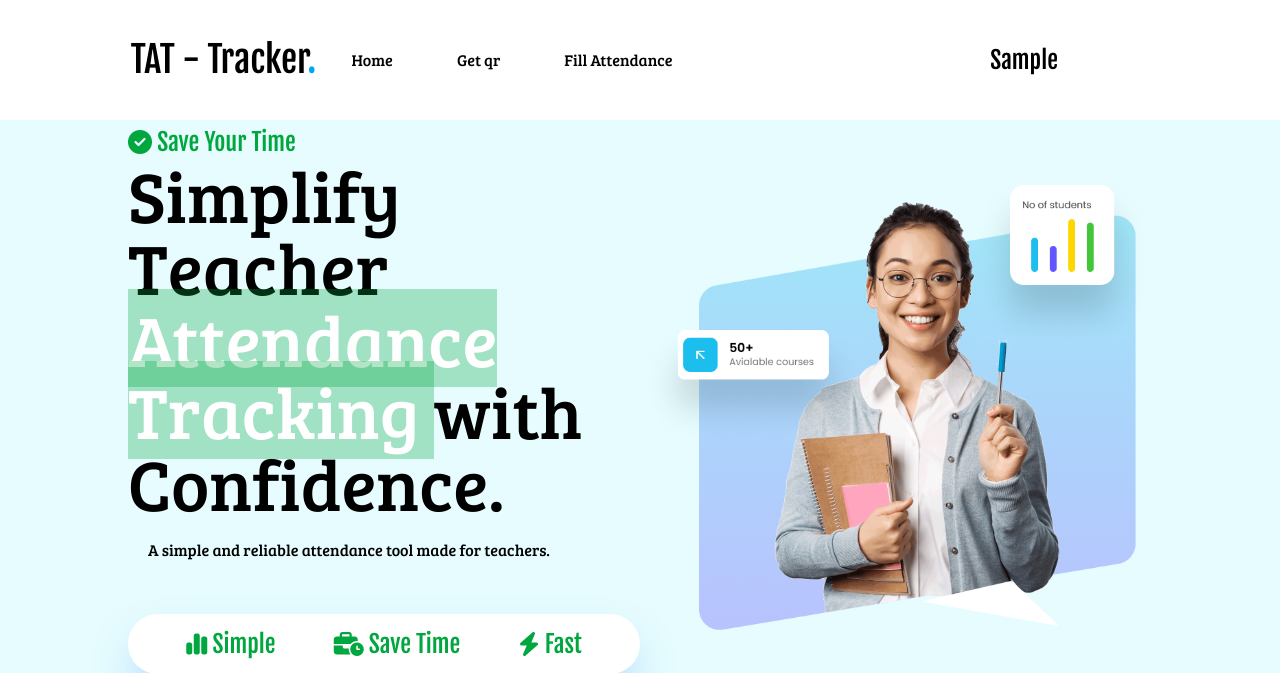
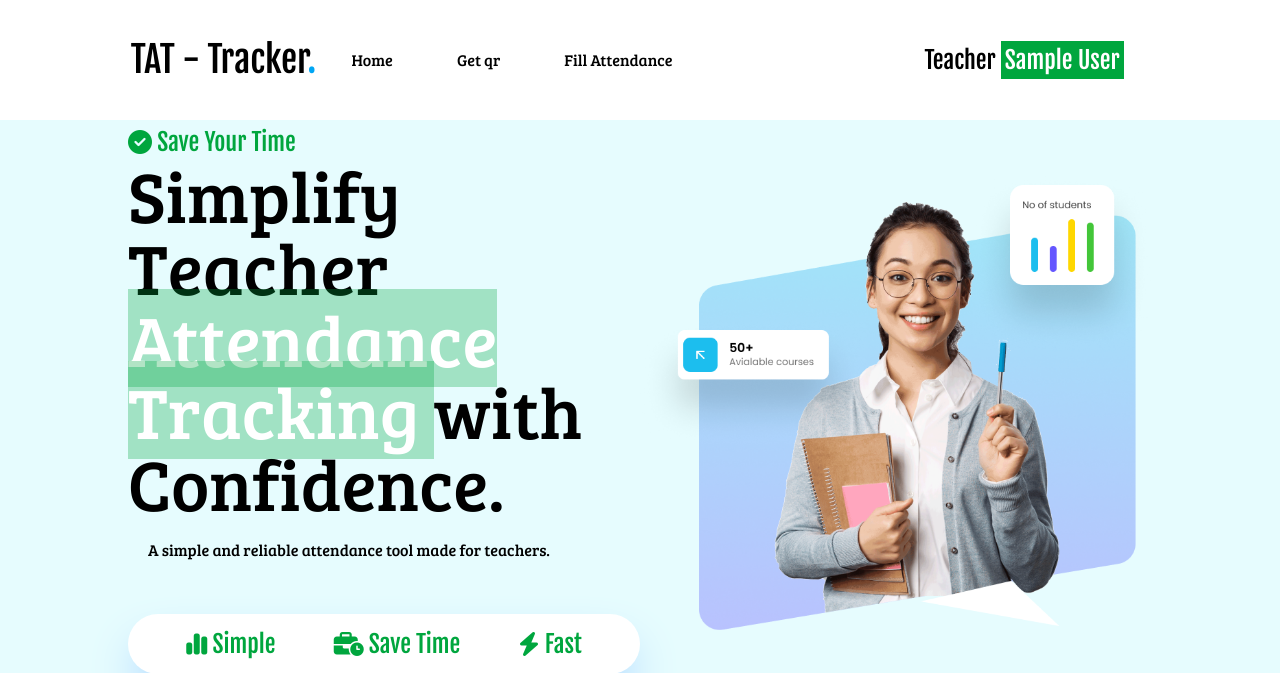
Before and after one commit to AlazarBekele/Teachers-Attendance-Tracker, a Django app: page / in a window 1280 px wide. Shown: the top 673 px of the page. Run offline with Django 5.2, Linux system fonts and the light colour scheme; the visitor is signed in with stand-in values (Sample User, id 1); style sheets or scripts are compiled from the project's sources.

Commit message:
Fix: naming on front 'T.al'

```diff
--- a/Tracker/templates/include/Landing/HeroBanner.html
+++ b/Tracker/templates/include/Landing/HeroBanner.html
@@ -26,7 +26,7 @@
         <div class="w-2/5 flex justify-center items-center gap-8">
 
             {% if request.user.is_authenticated %}
-                <p class="text-2xl fjalla_one_regular">{{ request.user.first_name }}</p>
+                <p class="text-2xl fjalla_one_regular">Teacher <span class="bg-green-600 text-white p-1">{{ request.user.first_name }} {{ request.user.last_name }}</span></p>
             {% else %}
                 <a href="{% url 'SignUp' %}"><button class="cursor-pointer w-50 h-15 bg-linear-to-bl from-violet-500 to-fuchsia-500 text-white fjalla_one_regular text-2xl rounded-full">Sign up</button></a>
                 <button class="w-50 h-15 bg-indigo-300/40 text-2xl rounded-full fjalla_one_regular">Sign in</button>
```
